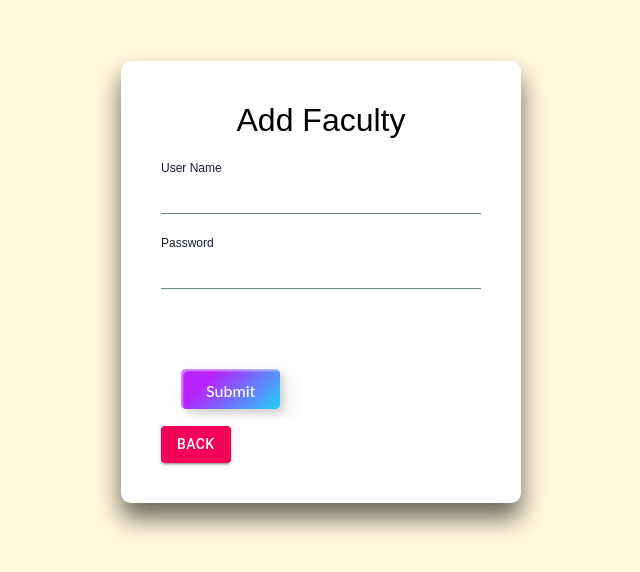
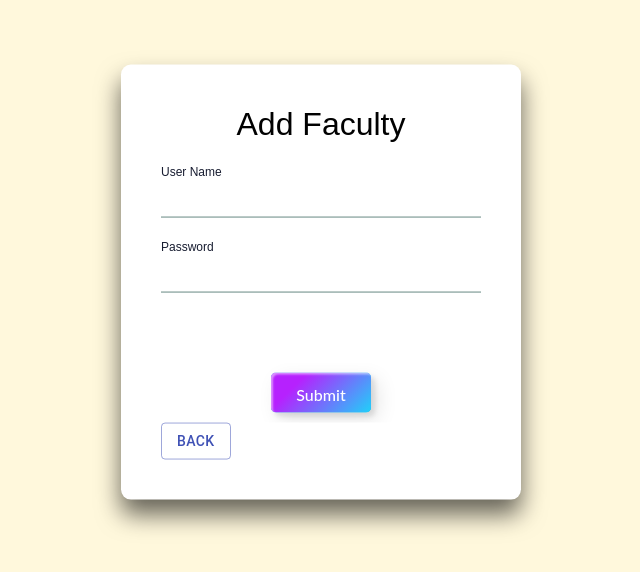
Before and after one commit to rianrishu/automated_project_registration, a React (Create React App) app in the folder frontend/automated_project_registration/: page /admin/addfaculty in a window 1280 px wide. Shown: the part 118-690 px from the top of the page, without its empty margins (319-959 px from the left). Built offline with nearby package versions, Linux system fonts and the light colour scheme; no server answers.

Commit message:
admin css fixed 2

```diff
--- a/frontend/automated_project_registration/src/Components/Admin/Addfaculty.js
+++ b/frontend/automated_project_registration/src/Components/Admin/Addfaculty.js
@@ -1,56 +1,76 @@
-import React,{useState,useContext} from 'react'
+import React, { useState, useContext } from "react";
 import Button from "@material-ui/core/Button";
-import { useLocation, useHistory,Link } from 'react-router-dom'
+import { useLocation, useHistory, Link } from "react-router-dom";
 function Addfaculty() {
-    const [credentials, setcred] = useState({ "username":" ","password":" "});
-    const handlesubmit=async()=>{
-
-        const response = await fetch("http://localhost:8000/admin1/createfaculty/", {
-            method: 'POST',
+  const [credentials, setcred] = useState({ username: " ", password: " " });
+  const handlesubmit = async () => {
+    const response = await fetch(
+      "http://localhost:8000/admin1/createfaculty/",
+      {
+        method: "POST",
         headers: {
-              'Content-Type': 'application/json',
+          "Content-Type": "application/json",
         },
-            body: JSON.stringify({ "userid":credentials.username,"password":credentials.password })
-          })
+        body: JSON.stringify({
+          userid: credentials.username,
+          password: credentials.password,
+        }),
+      }
+    );
     const json = await response.json();
-          if(response.status==202){
+    if (response.status == 202) {
       alert("Succesfullty Added");
-
-          }
-       else
-       alert("User Already Exist");
-    }
+    } else alert("User Already Exist");
+  };
   const onchange = (e) => {
-      setcred({ ...credentials, [e.target.name]: e.target.value })
-
-  }
+    setcred({ ...credentials, [e.target.name]: e.target.value });
+  };
   return (
     <section id="loginpage">
       <div className="login-box">
         <h2>Add Faculty</h2>
         <form onSubmit={handlesubmit}>
           <div className="user-box">
-      <input type="text" name="username" id="username" onChange={onchange} required=""/>
+            <input
+              type="text"
+              name="username"
+              id="username"
+              onChange={onchange}
+              required=""
+            />
             <label>User Name</label>
           </div>
           <div className="user-box">
-      <input type="password" name="password" id="password" onChange={onchange} required=""/>
+            <input
+              type="password"
+              name="password"
+              id="password"
+              onChange={onchange}
+              required=""
+            />
             <label>Password</label>
           </div>
-    <Link to="#" onClick={handlesubmit}>
-      <div className='d-flex justify-content-center'>
-    <button className='custom-btn btn-9' >
-      Submit
-    </button>
+          <Link
+            style={{ display: "flex", "justify-content": "center" }}
+            to="#"
+            onClick={handlesubmit}
+          >
+            <div className="d-flex justify-content-center">
+              <button className="custom-btn btn-9">Submit</button>
             </div>
           </Link>
         </form>
-<Button color="secondary" variant="contained" to="/admin/homepage" component={Link}>
+        <Button
+          color="primary"
+          variant="outlined"
+          to="/admin/homepage"
+          component={Link}
+        >
           Back
         </Button>
       </div>
     </section>
-  )
+  );
 }
 
 export default Addfaculty;
--- a/frontend/automated_project_registration/src/Components/Admin/AdminHome.js
+++ b/frontend/automated_project_registration/src/Components/Admin/AdminHome.js
@@ -89,7 +89,9 @@ function AdminHome() {
         </nav>
         <main style={{ height: "100vh", "margin-top": "3rem" }}>
           {abc == 1 ? (
-            <h1 style={{ color: "grey", align: "center" }}>
+            <h1
+              style={{ color: "grey", align: "center", "margin-top": "3rem" }}
+            >
               No Topics To display
             </h1>
           ) : (
--- a/frontend/automated_project_registration/src/Components/Admin/Phase_Table.js
+++ b/frontend/automated_project_registration/src/Components/Admin/Phase_Table.js
@@ -1,35 +1,26 @@
-import React from 'react'
-import { Link } from "react-router-dom"
+import React from "react";
+import { Link } from "react-router-dom";
 function Phase_Table(props) {
-  let { Batch,Usn,Demo,Work,Prese,Answer,Regular,Total } = props.res
- console.log(Batch,Usn)
-  if (Demo != undefined && Demo === -1)
-    Demo = "Not Set"
-    if (Demo != undefined && Work === -1)
-    Work = "Not Set"
-    if (Demo != undefined && Prese === -1)
-    Prese = "Not Set"
-    if (Demo != undefined && Answer === -1)
-    Answer = "Not Set"
-    if (Demo != undefined && Regular === -1)
-    Regular = "Not Set"
-    if (Demo != undefined && Total === -1)
-    Total = "Not Set"
+  let { Batch, Usn, Demo, Work, Prese, Answer, Regular, Total } = props.res;
+  console.log(Batch, Usn);
+  if (Demo != undefined && Demo === -1) Demo = "Not Set";
+  if (Demo != undefined && Work === -1) Work = "Not Set";
+  if (Demo != undefined && Prese === -1) Prese = "Not Set";
+  if (Demo != undefined && Answer === -1) Answer = "Not Set";
+  if (Demo != undefined && Regular === -1) Regular = "Not Set";
+  if (Demo != undefined && Total === -1) Total = "Not Set";
   return (
     <>
-     <td>
-      {Batch}
-     </td>
-     <td>{Usn}</td>
-     <td>{Demo}</td>
-     <td>{Work}</td>
-     <td>{Prese}</td>
-     <td>{Answer}</td>
-     <td>{Regular}</td>
-     <td>{Total}</td>
-
+      <td style={{ border: "1px solid" }}>{Batch}</td>
+      <td style={{ border: "1px solid" }}>{Usn}</td>
+      <td style={{ border: "1px solid" }}>{Demo}</td>
+      <td style={{ border: "1px solid" }}>{Work}</td>
+      <td style={{ border: "1px solid" }}>{Prese}</td>
+      <td style={{ border: "1px solid" }}>{Answer}</td>
+      <td style={{ border: "1px solid" }}>{Regular}</td>
+      <td style={{ border: "1px solid" }}>{Total}</td>
     </>
-  )
+  );
 }
 
-export default Phase_Table
+export default Phase_Table;
--- a/frontend/automated_project_registration/src/Components/Admin/Table.js
+++ b/frontend/automated_project_registration/src/Components/Admin/Table.js
@@ -1,18 +1,32 @@
-import React from 'react'
+import React from "react";
 
 function Table(props) {
-    const {name,description,faculty,selected_by,id}=props.res
-    let index=props.index;
-    // console.log(marks)
+  const { name, description, faculty, selected_by, id } = props.res;
+  let index = props.index;
+  // console.log(marks)
   return (
     <>
-        <th  scope="row">{index}</th>
-        <th>{name}</th>
-        <td>{description}</td>
-        <td>{faculty}</td>
-        <td>{selected_by}<button className='mx-3'  onClick={()=>{props.updatetopic(index-1,id)}}><img src="https://www.freeiconspng.com/uploads/edit-editor-pen-pencil-write-icon--4.png" height="10px" width="10px"/></button></td>
-        </>
-  )
+      <th scope="row">{index}</th>
+      <th style={{ "text-align": "left" }}>{name}</th>
+      <td style={{ "text-align": "justify" }}>{description}</td>
+      <td>{faculty}</td>
+      <td>
+        {selected_by}
+        <button
+          className="mx-3"
+          onClick={() => {
+            props.updatetopic(index - 1, id);
+          }}
+        >
+          <img
+            src="https://www.freeiconspng.com/uploads/edit-editor-pen-pencil-write-icon--4.png"
+            height="10px"
+            width="10px"
+          />
+        </button>
+      </td>
+    </>
+  );
 }
 
-export default Table
+export default Table;
```
Also changed, not shown: 1 other file (tests, documents, lock files or other folders). Lines whose indentation alone changed are shown as unchanged.
